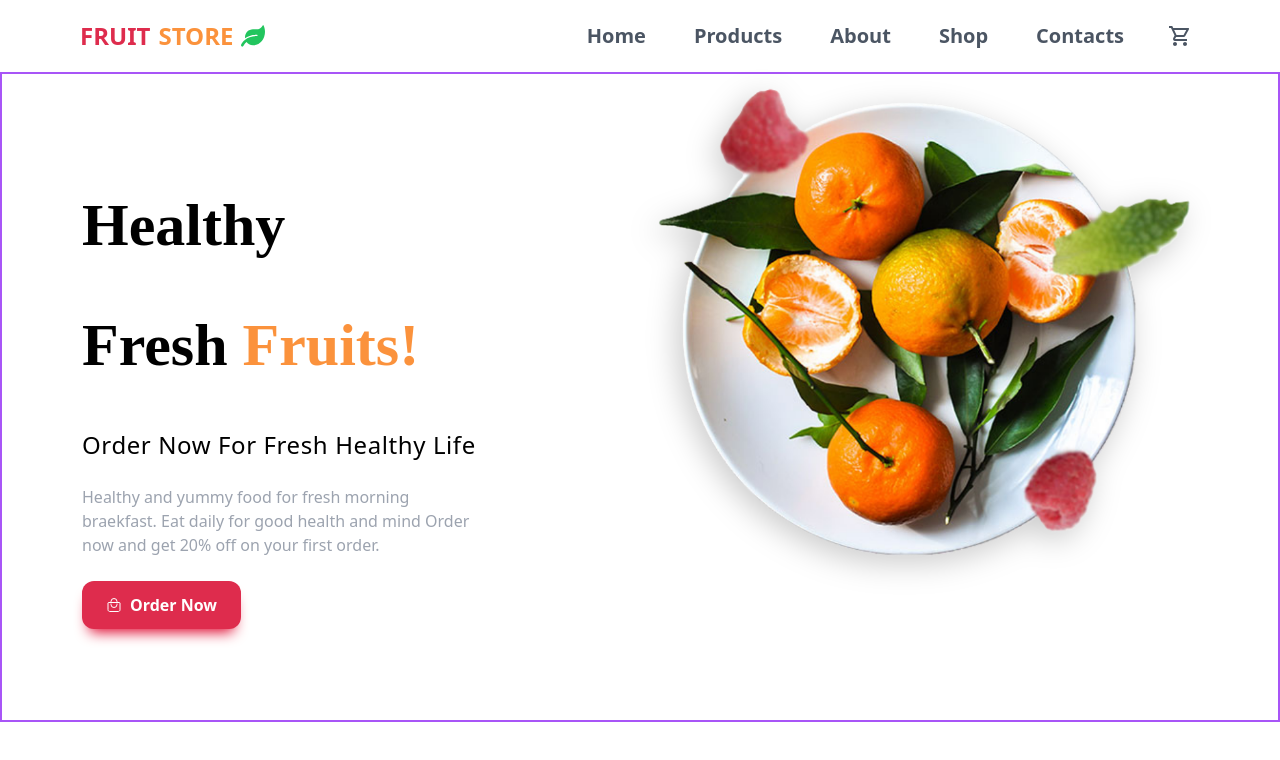
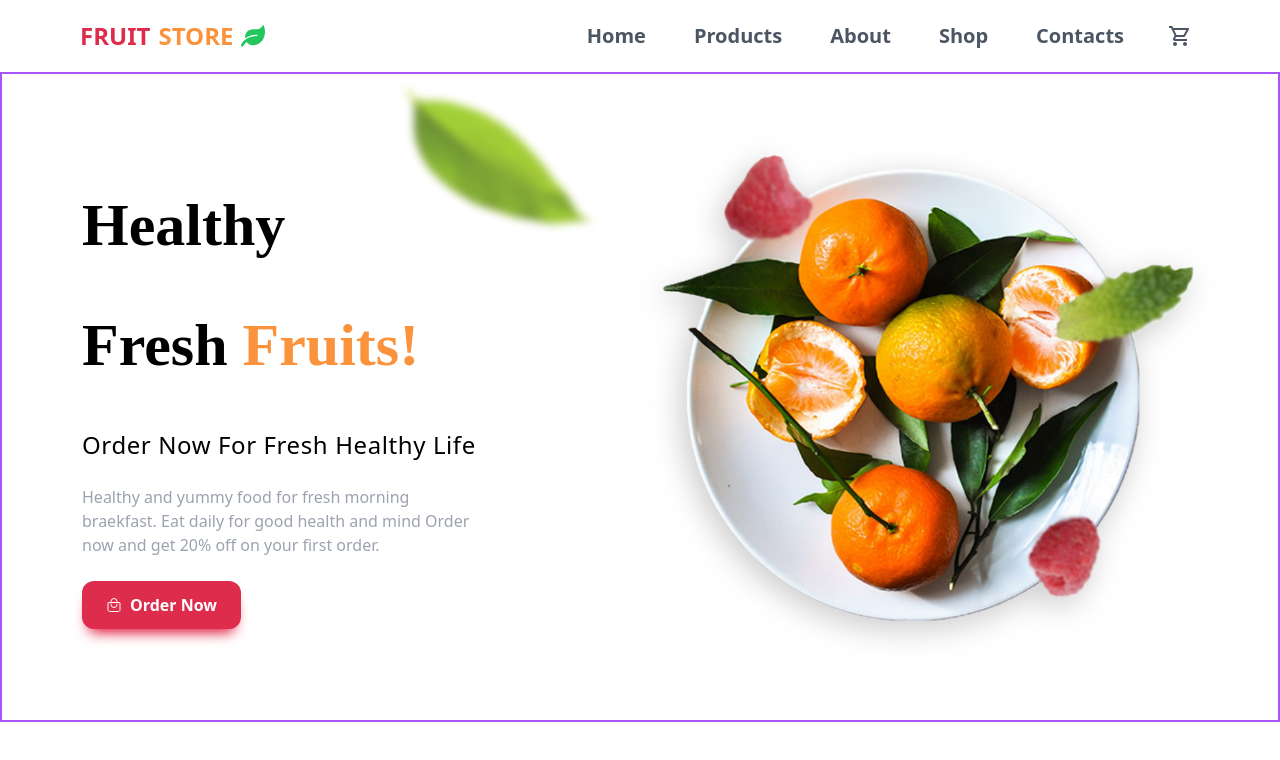
Before and after one commit to septianadip17/slicing-exercise-part5, a React (Vite) app: page / in a window 1280 px wide. Shown: the top 760 px of the page. Built offline with nearby package versions, Linux system fonts and the light colour scheme; a web font is replaced by a local one.

Commit message:
animation added

```diff
--- a/src/components/Hero/Hero.jsx
+++ b/src/components/Hero/Hero.jsx
@@ -6,7 +6,7 @@ import LeafPng from "../../assets/leaf.png";
 const Hero = () => {
   return (
     <section>
-      <div className="container grid grid-cols-1 md:grid-cols-2 min-h-[650px] border-2 border-purple-500">
+      <div className="container grid grid-cols-1 md:grid-cols-2 min-h-[650px] relative border-2 border-purple-500">
         {/* Brand Info */}
         <div className="flex flex-col justify-center py-14 md:py-0 relative z-10">
           <div className="text-center md:text-left space-y-6 lg:max-w-[400px]">
@@ -36,8 +36,17 @@ const Hero = () => {
         </div>
 
         {/* Hero Image */}
-        <div>
-          <img src={HeroPng} alt="fruits on plate" className="w-[350px] md:w-[550px] drop-shadow" />
+        <div className="flex justify-center items-center">
+          <img
+            src={HeroPng}
+            alt="fruits on plate"
+            className="w-[350px] md:w-[550px] drop-shadow"
+          />
+        </div>
+
+        {/* Leaf Image */}
+        <div className="absolute top-14 md:top-0 right-1/2 blur-sm opacity-80 rotate-[40deg]">
+          <img src={LeafPng} alt="leaf" className="w-full md:max-w-[300px]" />
         </div>
       </div>
     </section>
--- /dev/null
+++ b/src/utility/animation.jsx
@@ -0,0 +1,49 @@
+export const FadeUp = (delay) => {
+  return {
+    hidden: {
+      opacity: 0,
+      y: 100,
+    },
+    visible: {
+      opacity: 1,
+      y: 0,
+      transition: {
+        duration: 1,
+        delay: delay,
+      },
+    },
+  };
+};
+
+export const FadeLeft = (delay) => {
+  return {
+    hidden: {
+      opacity: 0,
+      x: 100,
+    },
+    visible: {
+      opacity: 1,
+      x: 0,
+      transition: {
+        duration: 1,
+        delay: delay,
+      },
+    },
+  };
+};
+export const FadeRight = (delay) => {
+  return {
+    hidden: {
+      opacity: 0,
+      x: -100,
+    },
+    visible: {
+      opacity: 1,
+      x: 0,
+      transition: {
+        duration: 1,
+        delay: delay,
+      },
+    },
+  };
+};
```
